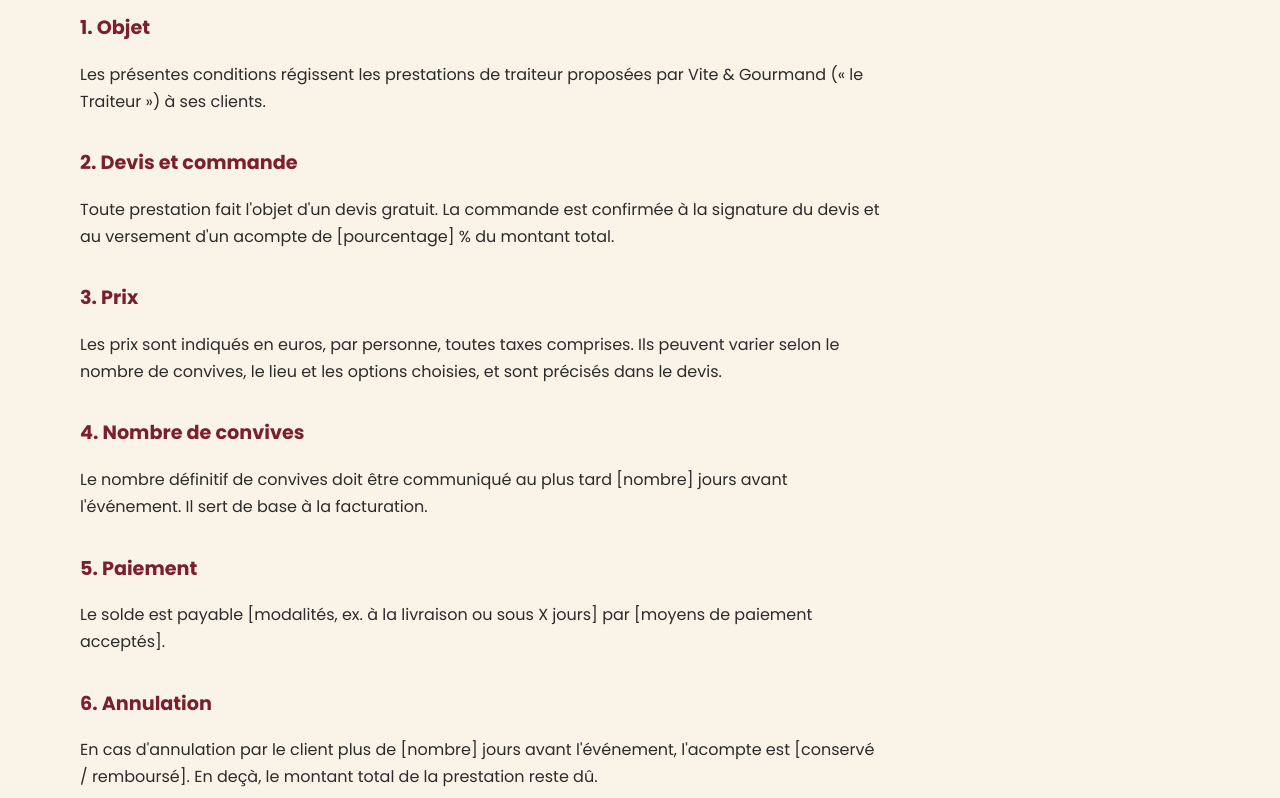
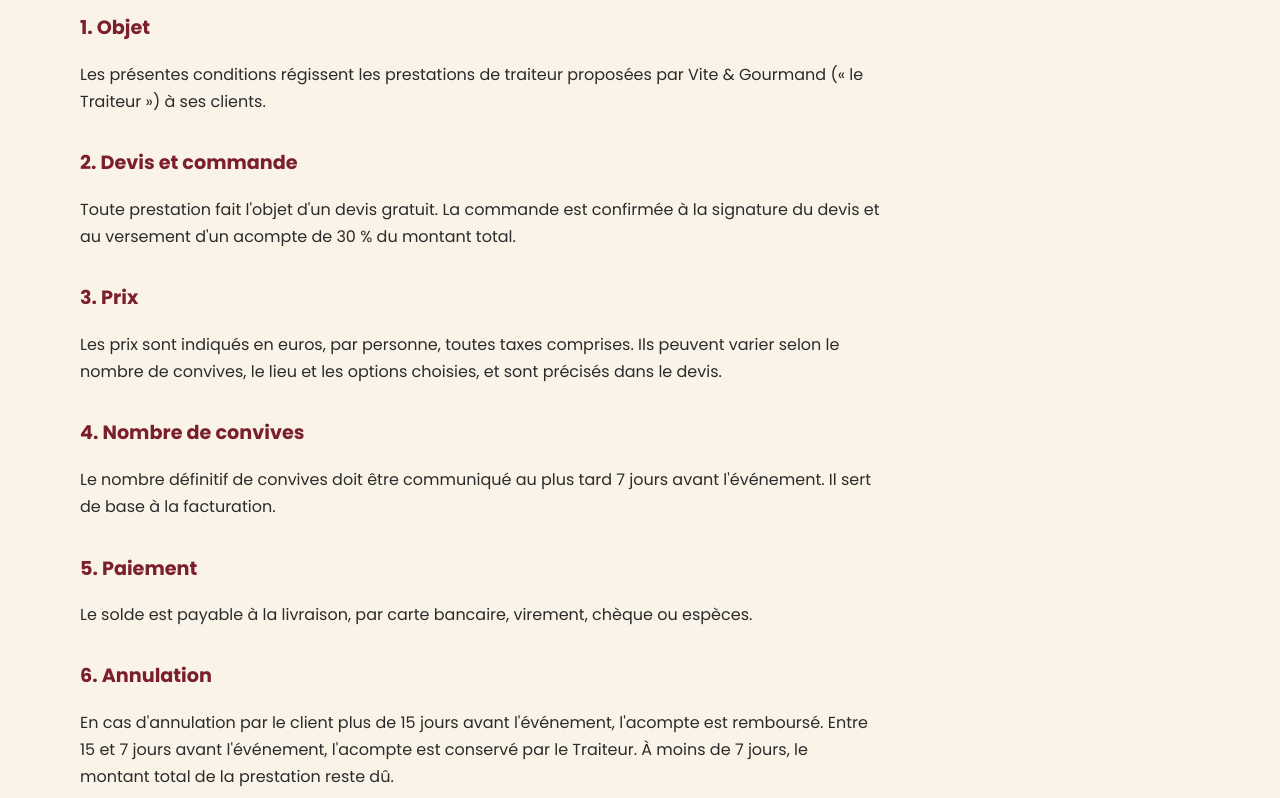
Before and after one commit to laurianherrgott-boop/vite-et-gourmand, a website: page public/cgv.html in a window 1280 px wide. Shown: the part 154-952 px from the top of the page. Drawn offline with Linux system fonts and the light colour scheme.

Commit message:
Complétion des CGV et des mentions légales

```diff
--- a/public/cgv.html
+++ b/public/cgv.html
@@ -32,7 +32,7 @@
       <p>
         Toute prestation fait l'objet d'un devis gratuit. La commande est
         confirmée à la signature du devis et au versement d'un acompte de
-        [pourcentage]&nbsp;% du montant total.
+        30&nbsp;% du montant total.
       </p>
 
       <h2>3. Prix</h2>
@@ -45,20 +45,21 @@
       <h2>4. Nombre de convives</h2>
       <p>
         Le nombre définitif de convives doit être communiqué au plus tard
-        [nombre] jours avant l'événement. Il sert de base à la facturation.
+        7 jours avant l'événement. Il sert de base à la facturation.
       </p>
 
       <h2>5. Paiement</h2>
       <p>
-        Le solde est payable [modalités, ex. à la livraison ou sous X jours]
-        par [moyens de paiement acceptés].
+        Le solde est payable à la livraison, par carte bancaire, virement,
+        chèque ou espèces.
       </p>
 
       <h2>6. Annulation</h2>
       <p>
-        En cas d'annulation par le client plus de [nombre] jours avant
-        l'événement, l'acompte est [conservé / remboursé]. En deçà, le
-        montant total de la prestation reste dû.
+        En cas d'annulation par le client plus de 15 jours avant
+        l'événement, l'acompte est remboursé. Entre 15 et 7 jours avant
+        l'événement, l'acompte est conservé par le Traiteur. À moins de
+        7 jours, le montant total de la prestation reste dû.
       </p>
 
       <h2>7. Livraison et conservation</h2>
@@ -78,7 +79,7 @@
       <h2>9. Réclamations</h2>
       <p>
         Toute réclamation doit être adressée à lh73@hotmail.fr
-        dans un délai de [nombre] jours après la prestation.
+        dans un délai de 3 jours après la prestation.
       </p>
 
       <h2>10. Droit applicable</h2>
```
